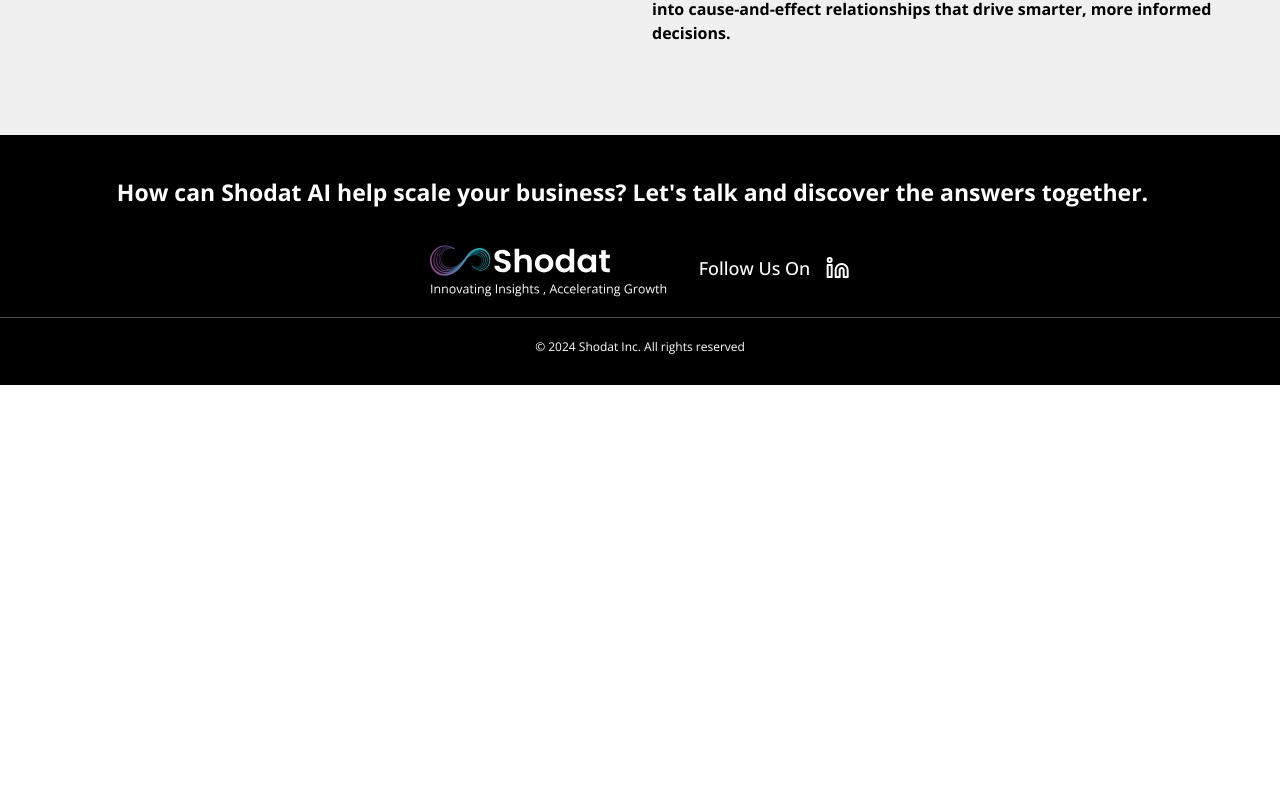
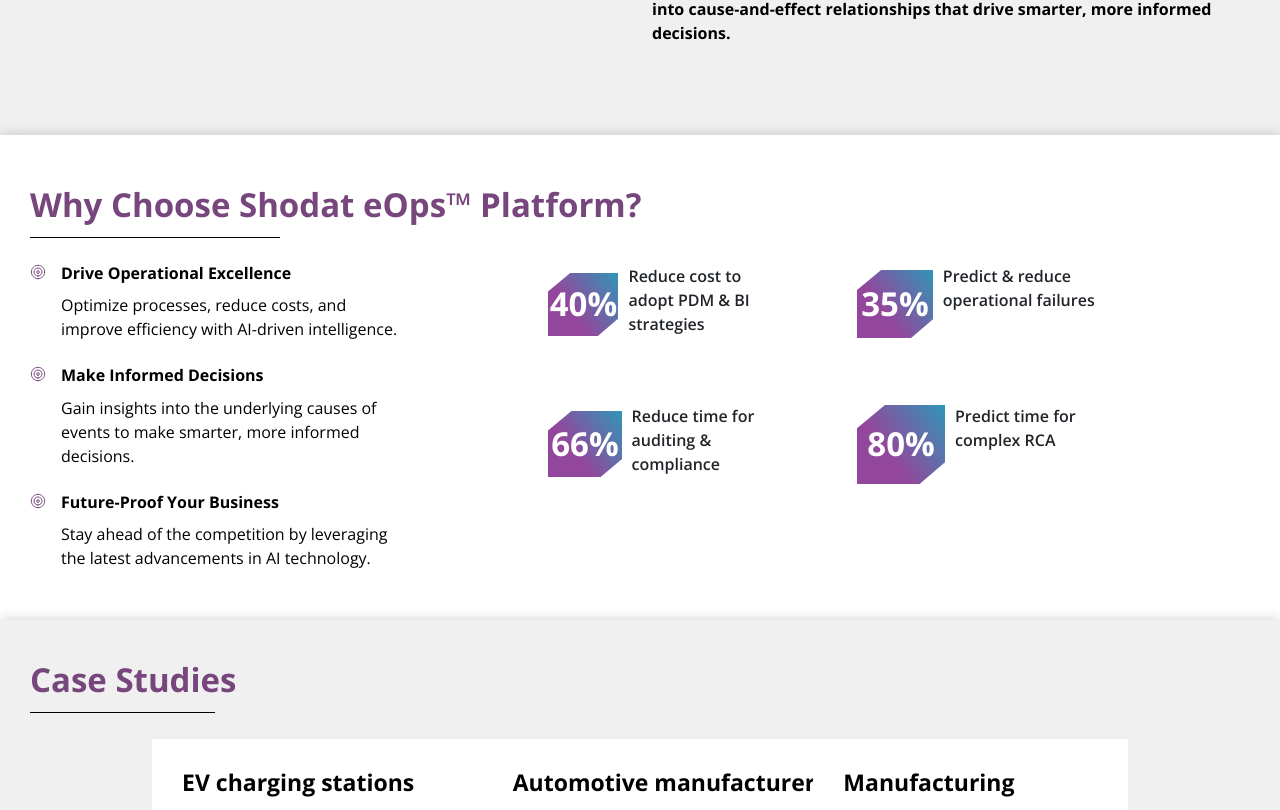
Before and after one commit to amitpandey0107/shodat-website, a Next.js app: page /platform in a window 1280 px wide. Shown: the part 4070-4880 px from the top of the page. Before the commit the page ends 4455 px from the top, so only its background shows below. Built offline with nearby package versions, Linux system fonts and the light colour scheme.

Commit message:
case study and why choose sections

```diff
--- a/src/pages/platform/index.tsx
+++ b/src/pages/platform/index.tsx
@@ -39,10 +39,10 @@ export default function Platform() {
             <ShodatYAI />
 
             {/* Shodat eOps™ Features */}
-            {/* <WhyChoose /> */}
+            <WhyChoose />
 
             {/* Case Studies */}
-            {/* <CaseStudy /> */}
+            <CaseStudy />
 
             {/* Footer */}
             <FooterVersionSecond />
```
